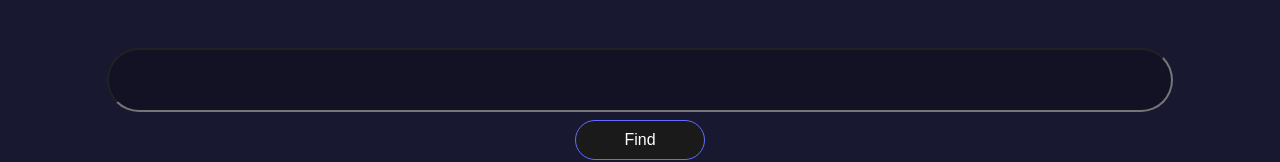
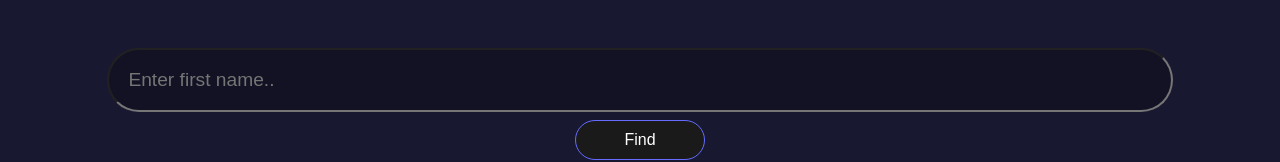
Before and after one commit to aditya-kumarr/order-fetch-client, a React (Vite) app: page / in a window 1280 px wide. Shown: the top 162 px of the page. Built offline with nearby package versions, Linux system fonts and the light colour scheme.

Commit message:
👌 IMPROVE: added placeholder for input field

```diff
--- a/src/components/QueryName.jsx
+++ b/src/components/QueryName.jsx
@@ -25,7 +25,7 @@ const QueryName = () => {
 
   return (
     <InputForm onSubmit={QueryHandler}>
-      <SeachBox value={query} onChange={(e) => setQuery(e.target.value)} />
+      <SeachBox placeholder="Enter first name.." value={query} onChange={(e) => setQuery(e.target.value)} />
       <SubmitButton>Find</SubmitButton>
     </InputForm>
   );
```
